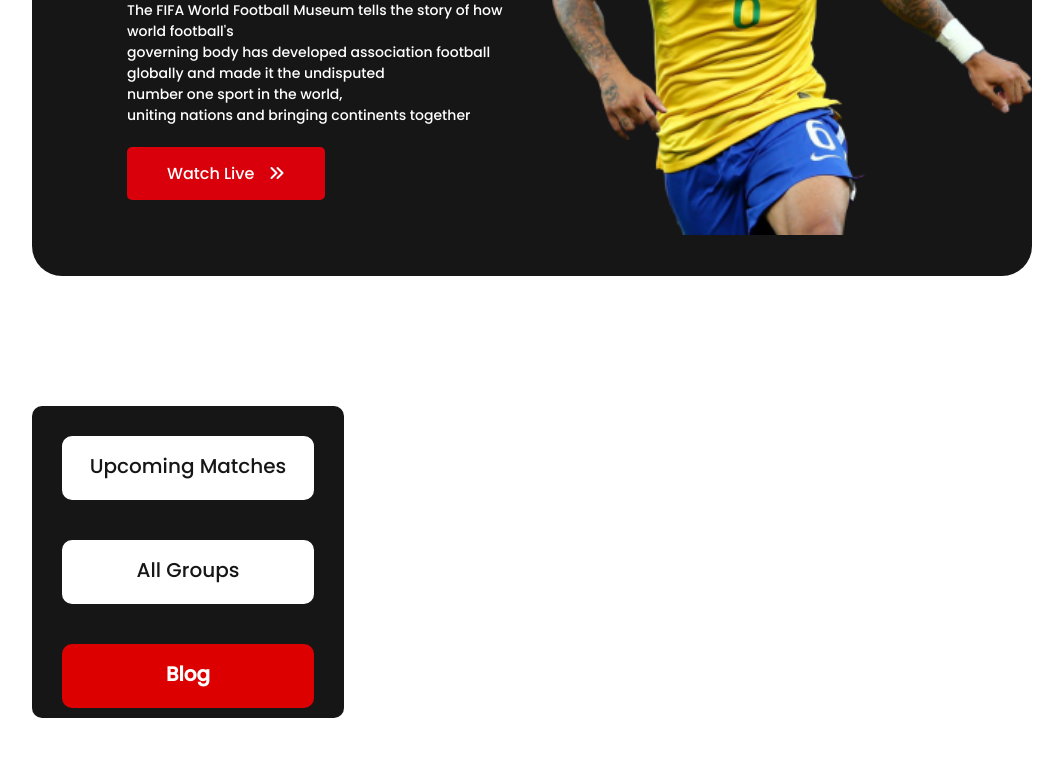
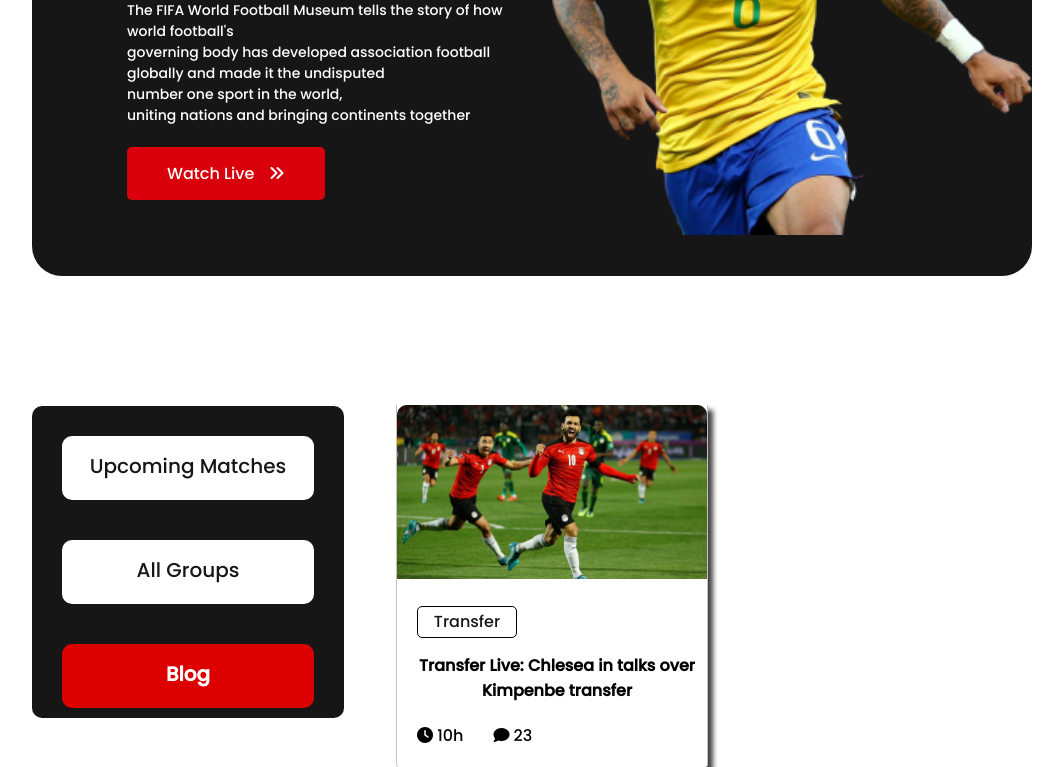
Before and after one commit to 440Siddik/assign-2, a plain HTML site: page index.html in a window 1280 px wide. Shown: the part 320-1087 px from the top of the page, without its empty margins (108-1171 px from the left). Before the commit the page ends 1038 px from the top, so only its background shows below. Drawn offline with Linux system fonts and the light colour scheme.

Commit message:
1-card-done

```diff
--- a/index.html
+++ b/index.html
@@ -1,5 +1,6 @@
 <!DOCTYPE html>
 <html lang="en">
+
 <head>
   <meta charset="UTF-8">
   <meta http-equiv="X-UA-Compatible" content="IE=edge">
@@ -10,6 +11,7 @@
   <!-- font awesome link  -->
   <script src="https://kit.fontawesome.com/7aa2cf6b05.js" crossorigin="anonymous"></script>
 </head>
+
 <body>
   <!-- Top section -->
   <main>
@@ -17,7 +19,9 @@
       <div class="top-area">
         <div class="text-area">
           <h1>The Greatest <br> show on the <br> earth</h1>
-        <p>The FIFA World Football Museum tells the story of how world football's <br>governing body has developed association football <br>globally and made it the undisputed <br> number one sport in the world, <br> uniting nations and bringing continents together</p>
+          <p>The FIFA World Football Museum tells the story of how world football's <br>governing body has developed
+            association football <br>globally and made it the undisputed <br> number one sport in the world, <br>
+            uniting nations and bringing continents together</p>
           <div>
             <a href="#" class="link-btn">Watch Live <i class="fa-solid fa-angles-right"></i></a>
           </div>
@@ -40,7 +44,32 @@
         </div>
         <div id="active-btn" class="btn">
           <a href="#">Blog</a>
+
+          <div class="blog-sec">
+            <div class="blog">
+              <div class="blog-img-nd-detail">
+                <img src="assets/Blog Image.png" alt="">
+                <div class="transfer-btn"><a href="">Transfer</a></div>
+
+                <h4>Transfer Live: Chlesea in talks over Kimpenbe transfer</h4>
               </div>
+              <div class="blog-info">
+                <div class="hours">
+                  <i class="fa-solid fa-clock"></i>
+                  10h
+                </div>
+
+                <div class="blog-comment">
+                  <i class="fa-solid fa-comment"></i>
+                  23
+                </div>
+              </div>
+            </div>
+          </div>
+
+        </div>
+
   </section>
 </body>
+
 </html>
--- a/styles/style.css
+++ b/styles/style.css
@@ -122,5 +122,55 @@ section {
 #active-btn {
   background-color: #dd0000;
 }
+.main-sec {
+  display: flex;
+  flex-direction: row;
+}
 
 /* Blogs style  */
+
+.blog-sec {
+  margin-left: 334px;
+  margin-top: -284px;
+}
+.blog {
+  width: 312px;
+  height: 362px;
+  border-left: 1px solid rgba(128, 128, 128, 0.479);
+  border-right: 1px solid rgba(128, 128, 128, 0.479);
+  border-bottom-left-radius: 3px;
+  border-bottom-right-radius: 3px;
+  box-shadow: 5px 5px 5px #161616ce;
+}
+.transfer-btn > a {
+  text-decoration: none;
+  color: #161616;
+  border-radius: 5px;
+}
+.transfer-btn {
+  text-decoration: none;
+  background-color: #ffffff;
+  padding: 2px 14px;
+  border: 1px solid black;
+  color: #161616;
+  border-radius: 5px;
+  width: 100px;
+  height: 32px;
+  margin-left: 20px;
+  margin-top: 20px;
+}
+.blog-img-nd-detail > h4 {
+  margin-top: 15px;
+  margin-left: 10px;
+}
+.blog-img-nd-detail > img {
+  width: 100%;
+}
+.blog-info {
+  display: flex;
+  margin-top: 20px;
+  margin-left: 20px;
+}
+.blog-comment {
+  margin-left: 30px;
+}
```
Lines whose indentation alone changed are shown as unchanged.
